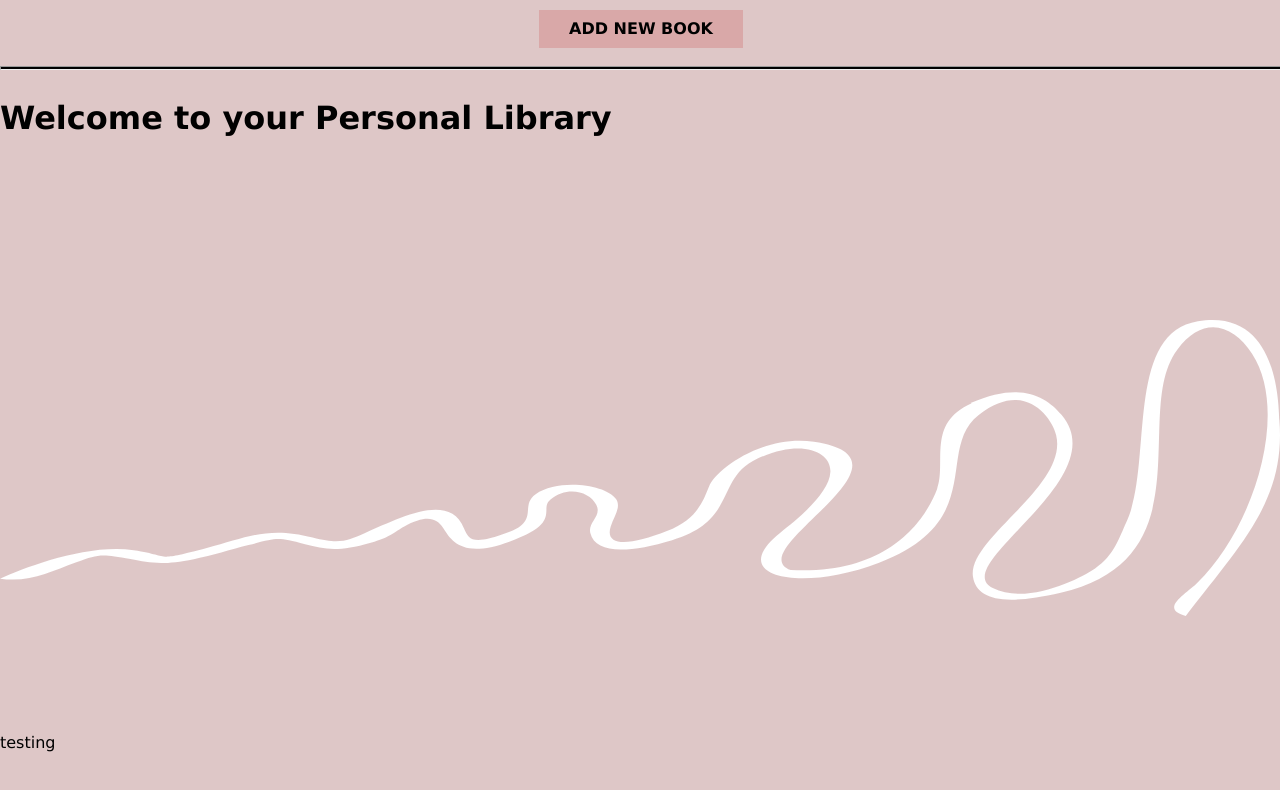
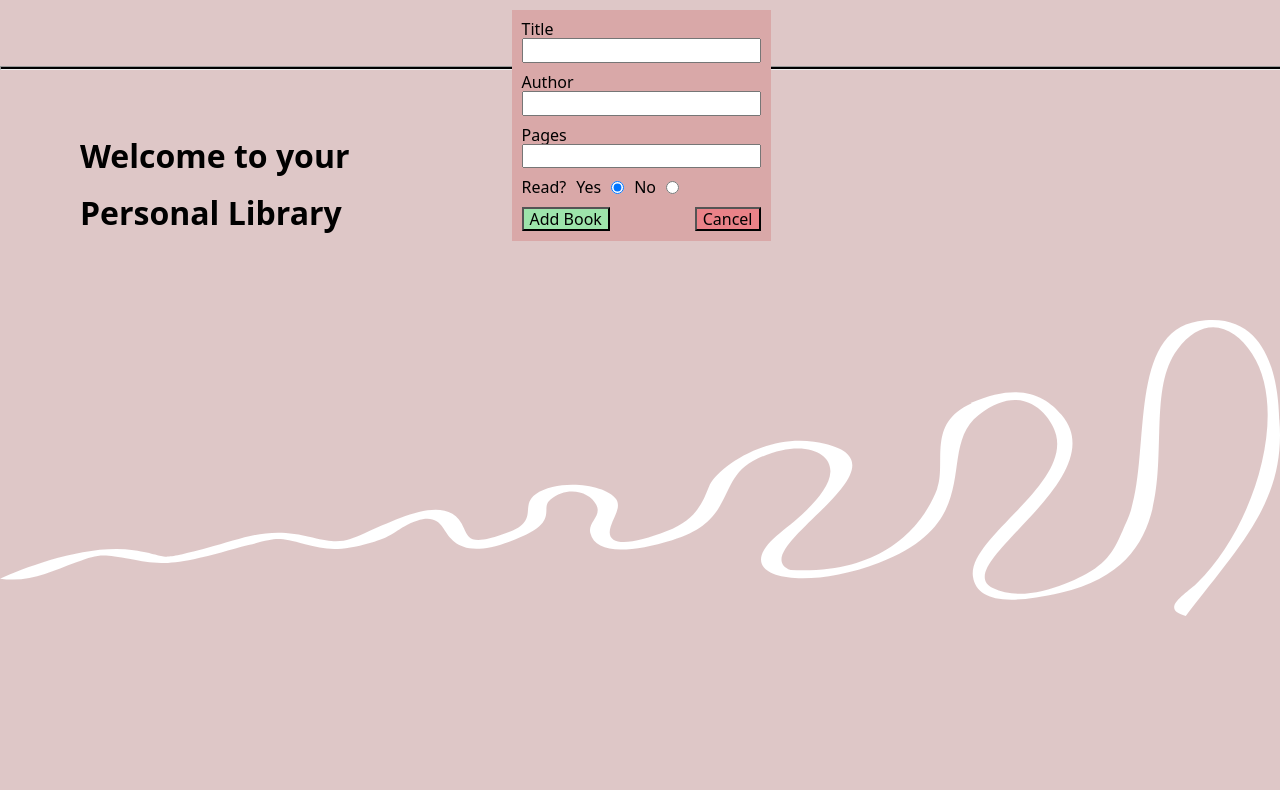
Before and after one commit to Ezzhingy/library, a plain HTML site: page index.html in a window 1280 px wide. Both pictures are taken after a click on the button "ADD NEW BOOK". Drawn offline with Linux system fonts and the light colour scheme.

Commit message:
Add new book functionality

```diff
--- a/book.js
+++ b/book.js
@@ -4,15 +4,55 @@ function createBook(title, author, pages, read) {
     this.pages = pages;
     this.read = read;
     this.info = () => {
-        return `${title} by ${author}, ${pages} pages, ${read}`
+        return `${title} by ${author}, ${pages} pages`
     };
 }
 
-function addBookToLibrary() {
-  // do stuff here
+function addBookToLibrary(user) {
+  LIBRARY.push(user);
 }
 
-// const book = new createBook('The Hobbit', 'J.R.R Tolkien', 295, 'not read yet');
-// console.log(book.info());
+function displayBook() {
+  const body = document.querySelector(".body");
+  body.innerHTML = '';
 
-let myLibrary = [];
+  for (let book of LIBRARY) {
+    const bookContainer = document.createElement('div');
+    bookContainer.classList.add("card");
+    bookContainer.innerText = book.info();
+    body.appendChild(bookContainer);
+  }
+}
+
+function openForm(e) {
+  document.querySelector(".form-container").style.display = "block";
+}
+
+function closeForm(e) {
+  document.querySelector(".form-container").style.display = "none";
+}
+
+function getData(e) {
+  const title = document.getElementById('title').value;
+  const author = document.getElementById('author').value;
+  const pages = document.getElementById('pages').value;
+  const read = document.querySelector('input[name="read"]:checked').value;
+
+  const aBook = new createBook(title, author, pages, read);
+
+  document.querySelector(".actual-form").reset();
+
+  addBookToLibrary(aBook);
+
+  displayBook();
+}
+
+const LIBRARY = [];
+
+const addBookBtn = document.querySelector('.add-book');
+addBookBtn.addEventListener('click', openForm);
+
+const buttonCancel = document.querySelector('.button-cancel');
+const buttonAdd = document.querySelector('.button-add');
+buttonCancel.addEventListener('click', closeForm);
+buttonAdd.addEventListener('click', getData);
--- a/index.html
+++ b/index.html
@@ -13,17 +13,45 @@
     <img src="squiggly.svg" alt="Squiggly Line">
     <div class="container">
         <div class="header">
-            <button>ADD NEW BOOK</button>
+            <button class="add-book">ADD NEW BOOK</button>
+
+            <div class="form-container">
+                <form class="actual-form" action="" method="get">
+                    <div class="input-container">
+                        <label for="title">Title</label>
+                        <input type="text" id="title" name="title" required>
+                    </div>
+                    <div class="input-container">
+                        <label for="author">Author</label>
+                        <input type="text" id="author" name="author" required>
+                    </div>
+                    <div class="input-container">
+                        <label for="pages">Pages</label>
+                        <input type="number" min="1" id="pages" name="pages" required>
+                    </div>
+                    <div class="radio-container">
+                        <label>Read?</label>
+
+                        <label for="yes-read">Yes</label>
+                        <input type="radio" id="yes-read" name="read" value="read" checked>
+
+                        <label for="no-read">No</label>
+                        <input type="radio" id="no-read" name="read" value="unread">
+                    </div>
+                    <div class="form-buttons">
+                        <button class="button-add" type="button">Add Book</button>
+                        <button class="button-cancel" type="button">Cancel</button>
+                    </div>
+                </form>
+            </div>
+
             <hr class="line">
         </div>
         <div class="title">
-            <h1>Welcome to your Personal Library</h1>
+            <h1 id="first">Welcome to your</h1>
+            <h1>Personal Library</h1>
         </div>
-        <div class="body">
-            <div class="card">
-                testing
-            </div>
-        </div>
+        <div class="body"></div>
         <div class="footer">
 
         </div>
--- a/styles.css
+++ b/styles.css
@@ -1,17 +1,19 @@
 :root {
     --default-pink: #DEC7C7;
     --dark-pink: #D9A8A8;
+    --yes-green: #9de4ab;
+    --no-red: #ea8288;
 }
 
 .container {
     display: grid;
-    grid-template-rows: 0.5fr 5fr 0.5fr;
+    grid-template-rows: 0.5fr 2fr 4fr 0.5fr;
     height: 100vh;
 }
 
 body {
     background-color: var(--default-pink);
-    font-family:'Lucida Sans', 'Lucida Sans Regular', 'Lucida Grande', 'Lucida Sans Unicode', Geneva, Verdana, sans-serif;
+    font-family:system-ui, -apple-system, BlinkMacSystemFont, 'Segoe UI', Roboto, Oxygen, Ubuntu, Cantarell, 'Open Sans', 'Helvetica Neue', sans-serif;
 }
 
 img {
@@ -25,7 +27,7 @@ img {
     justify-items: center;
 }
 
-.header button {
+.header .add-book {
     background-color: var(--dark-pink);
     border: none;
     padding: 10px 30px 10px 30px;
@@ -33,8 +35,67 @@ img {
     font-weight: 700;
 }
 
+.form-container {
+    background-color: var(--dark-pink);
+    display: none;
+
+    position: absolute;
+    top: 10px;
+}
+
+.input-container {
+    display: flex;
+    flex-direction: column;
+    margin: 10px;
+}
+
+.radio-container {
+    display: flex;
+    gap: 10px;
+    margin: 10px;
+}
+
+.form-buttons {
+    margin: 10px;
+    display: flex;
+    justify-content: space-between;
+}
+
+.button-cancel {
+    background-color: var(--no-red);
+}
+
+.button-add {
+    background-color: var(--yes-green);
+}
+
 .line {
     background-color: black;
     height: 2px;
     width: 100vw;
 }
+
+.title {
+    width: 60%;
+}
+
+.title #first {
+    margin: 60px 80px 0 80px;
+}
+
+.title h1 {
+    margin: 20px 80px 0 80px;
+}
+
+.body {
+    display: grid;
+    grid-template-columns: repeat(auto-fill, minmax(300px, 1fr));
+    gap: 20px;
+    margin: 0 20px 0 20px;
+}
+
+.card {
+    height: 150px;
+    background-color: white;
+
+}
```
